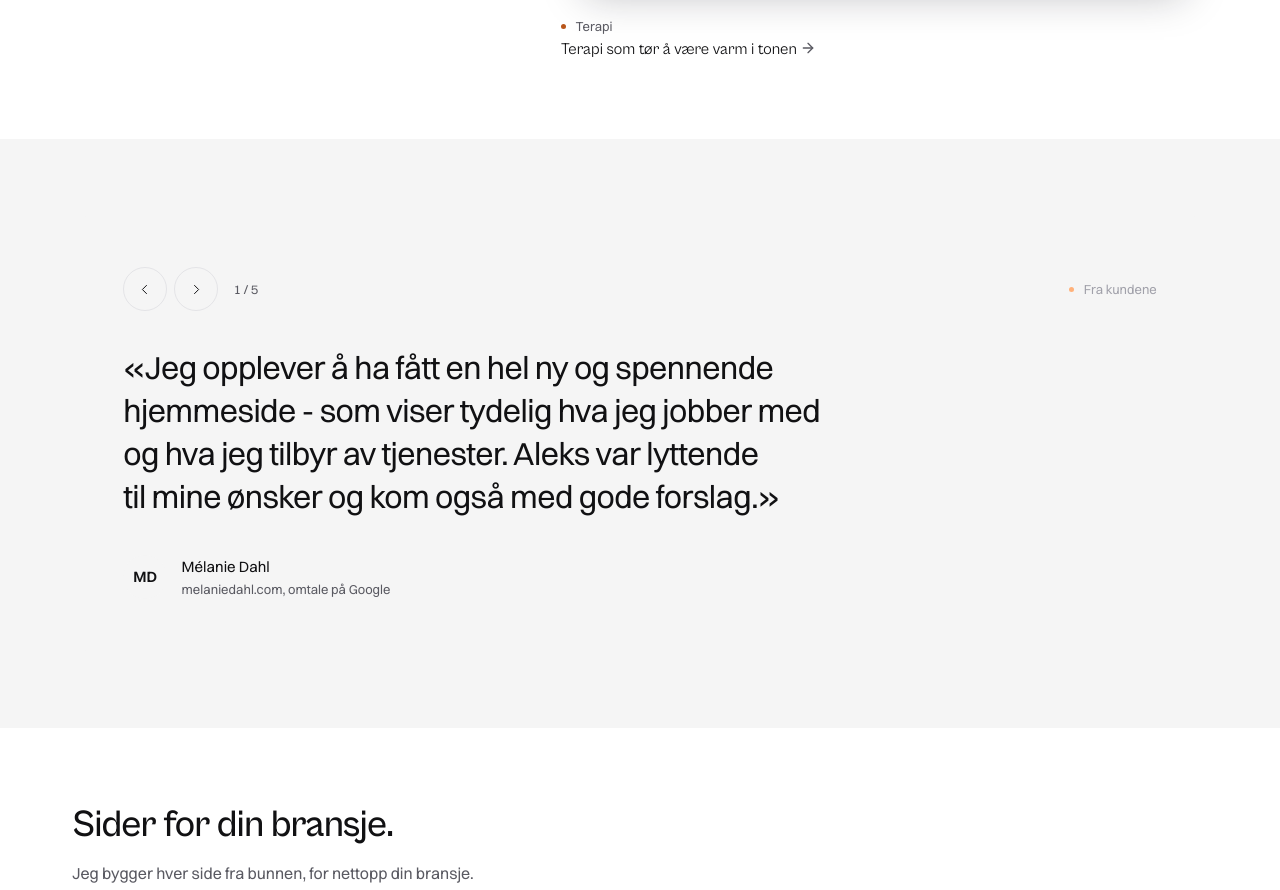
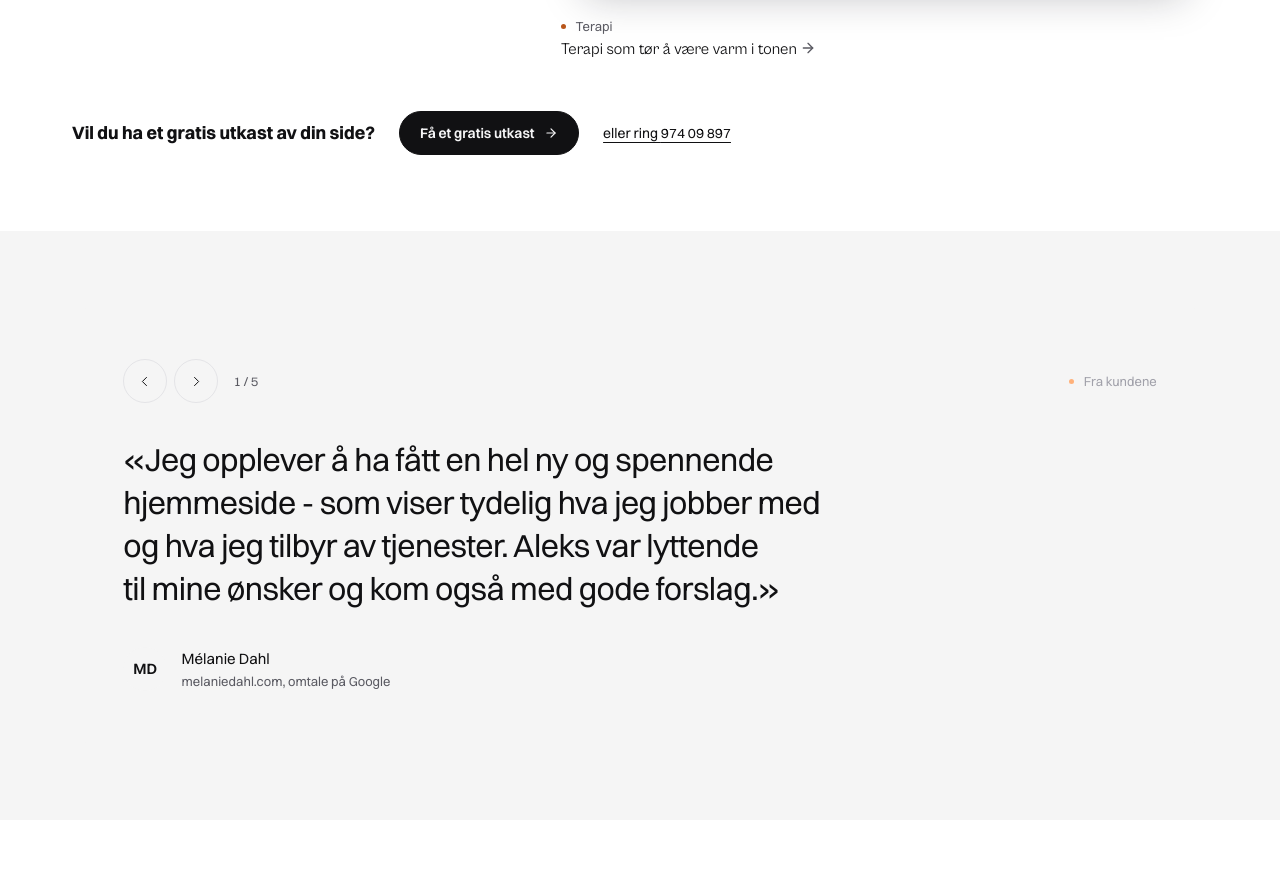
Before and after one commit to lobitomaldito/oppskalert, a React (Vite) app: page /arbeid in a window 1280 px wide. Shown: the part 4382-5272 px from the top of the page. Built offline with nearby package versions, Linux system fonts and the light colour scheme; no server answers.

Commit message:
arbeid: knapp til gratis utkast og telefon rett under rutenettet
De fleste kommer til /arbeid fra lenken i purringen, og skjemaet lå
nederst bak sitatet og bransjeeksemplene. Klikkene spores som
arbeid_cta_klikket (utkast/ring).

Co-Authored-By: Claude Opus 5.5 <noreply@anthropic.com>

```diff
--- a/src/pages/ArbeidPage.jsx
+++ b/src/pages/ArbeidPage.jsx
@@ -6,7 +6,9 @@ import BransjeEksempler from '../components/BransjeEksempler';
 import DemoSkjema from '../components/DemoSkjema';
 import { useReveal } from '../lib/useReveal';
 import { omtaler } from '../lib/demo-innhold';
-import { prosjekter } from '../lib/site';
+import { kontakt, prosjekter } from '../lib/site';
+import { track } from '../lib/analytics';
+import { PilHoyre } from '../components/Ikon';
 
 const arbeidSchema = {
   '@context': 'https://schema.org',
@@ -88,6 +90,23 @@ const ArbeidPage = () => {
             {/* Alle prosjekter med en fangst, ikke bare de seks med case-side.
                 h2 fordi seksjonen ikke har noen egen H2 over rutenettet. */}
             <Arbeider antall={prosjekter.length} nivaa={2} reveal />
+            {/* Handling rett under rutenettet (25.11.2026). De fleste kommer hit
+                fra lenken i purringen, og skjemaet nederst ligger bak sitatet og
+                bransjeeksemplene. Knappen hopper ned til skjemaet, telefonen er
+                for håndverkerne, som er de fleste som klikker. */}
+            <div className="mt-12 flex flex-wrap items-center gap-x-6 gap-y-3">
+              <p className="font-sans font-bold text-lg w-full sm:w-auto">Vil du ha et gratis utkast av din side?</p>
+              <a href="#bestill-demo" className="knapp" onClick={() => track('arbeid_cta_klikket', { knapp: 'utkast' })}>
+                Få et gratis utkast <PilHoyre className="pil" />
+              </a>
+              <a
+                href={`tel:${kontakt.tel}`}
+                onClick={() => track('arbeid_cta_klikket', { knapp: 'ring' })}
+                className="min-h-11 inline-flex items-center font-sans text-sm underline underline-offset-4 hover:opacity-70 transition-opacity"
+              >
+                eller ring {kontakt.telefon}
+              </a>
+            </div>
           </div>
         </section>
 
```
